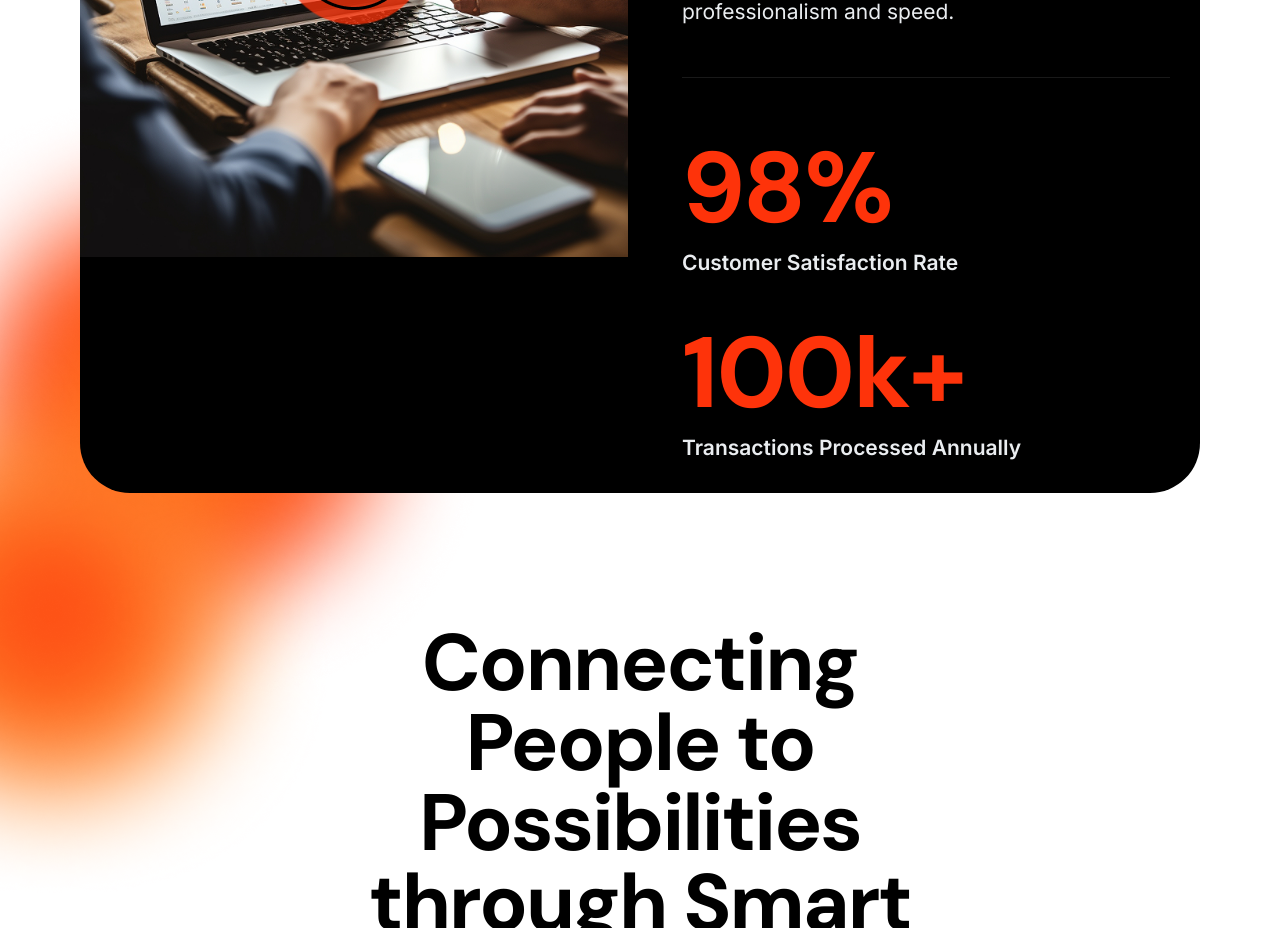
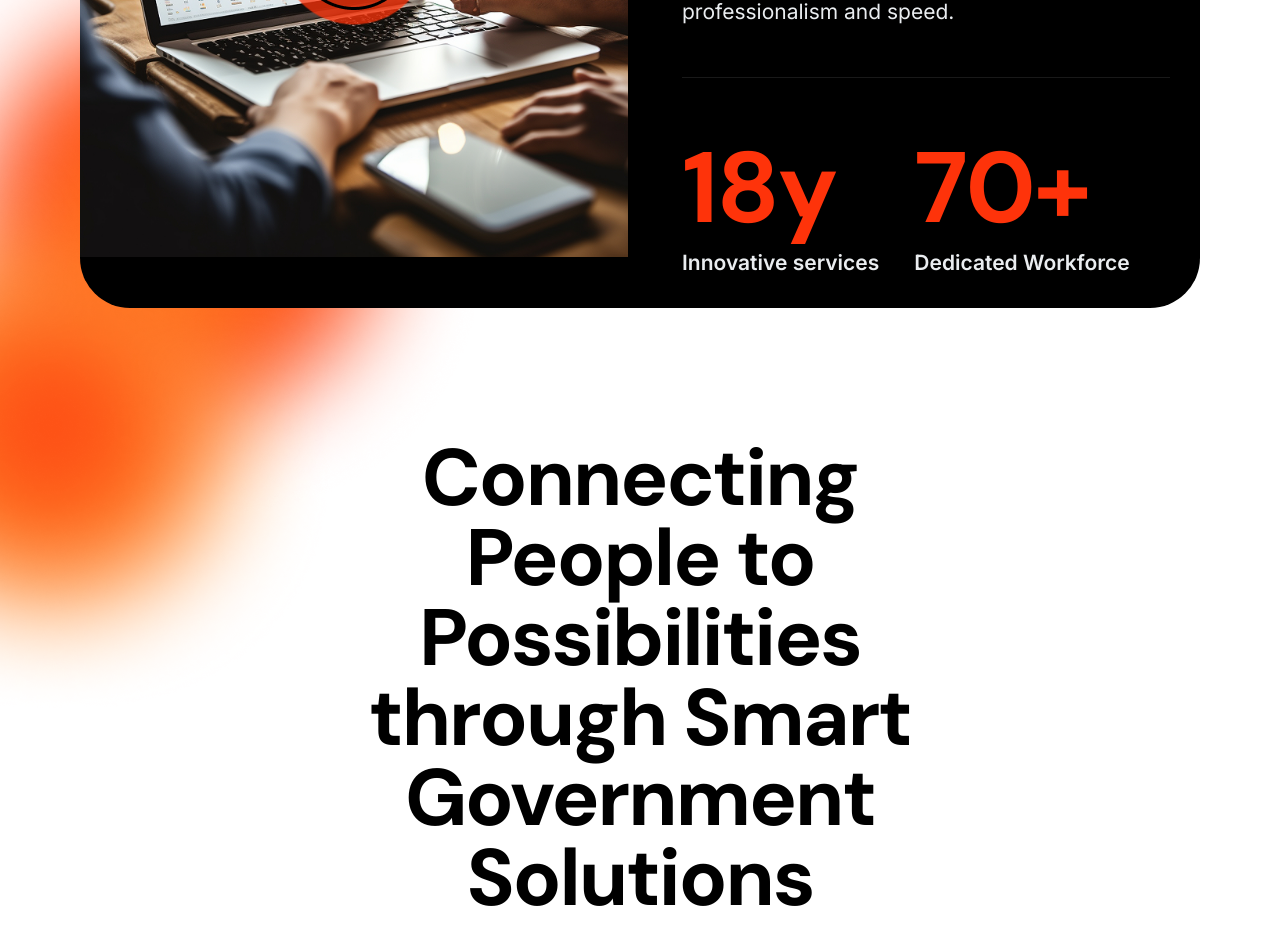
Before and after one commit to roshanzamil/al_garhoud_center, a Next.js app: page / in a window 1280 px wide. Shown: the part 4800-5728 px from the top of the page. Built offline with nearby package versions, Linux system fonts and the light colour scheme; a web font is replaced by a local one.

Commit message:
18y Innovative services
70+ Dedicated Workforce

for the counter

```diff
--- a/src/components/homes/home-1/VideoHomeOne.tsx
+++ b/src/components/homes/home-1/VideoHomeOne.tsx
@@ -27,12 +27,12 @@ export default function VideoHomeOne() {
               <div className="divider2"></div>
               <div className="azzle-counter-wrap">
                 <div className="azzle-counter-item">
-                  <h2 className="azzle-counter-data" aria-label="98%">98%</h2>
-                  <p>Customer Satisfaction Rate</p>
+                  <h2 className="azzle-counter-data" aria-label="18y">18y</h2>
+                  <p>Innovative services</p>
                 </div>
                 <div className="azzle-counter-item">
-                  <h2 className="azzle-counter-data" aria-label="100k+">100k+</h2>
-                  <p>Transactions Processed Annually</p>
+                  <h2 className="azzle-counter-data" aria-label="70+">70+</h2>
+                  <p>Dedicated Workforce</p>
                 </div>
               </div>
             </div>
```
